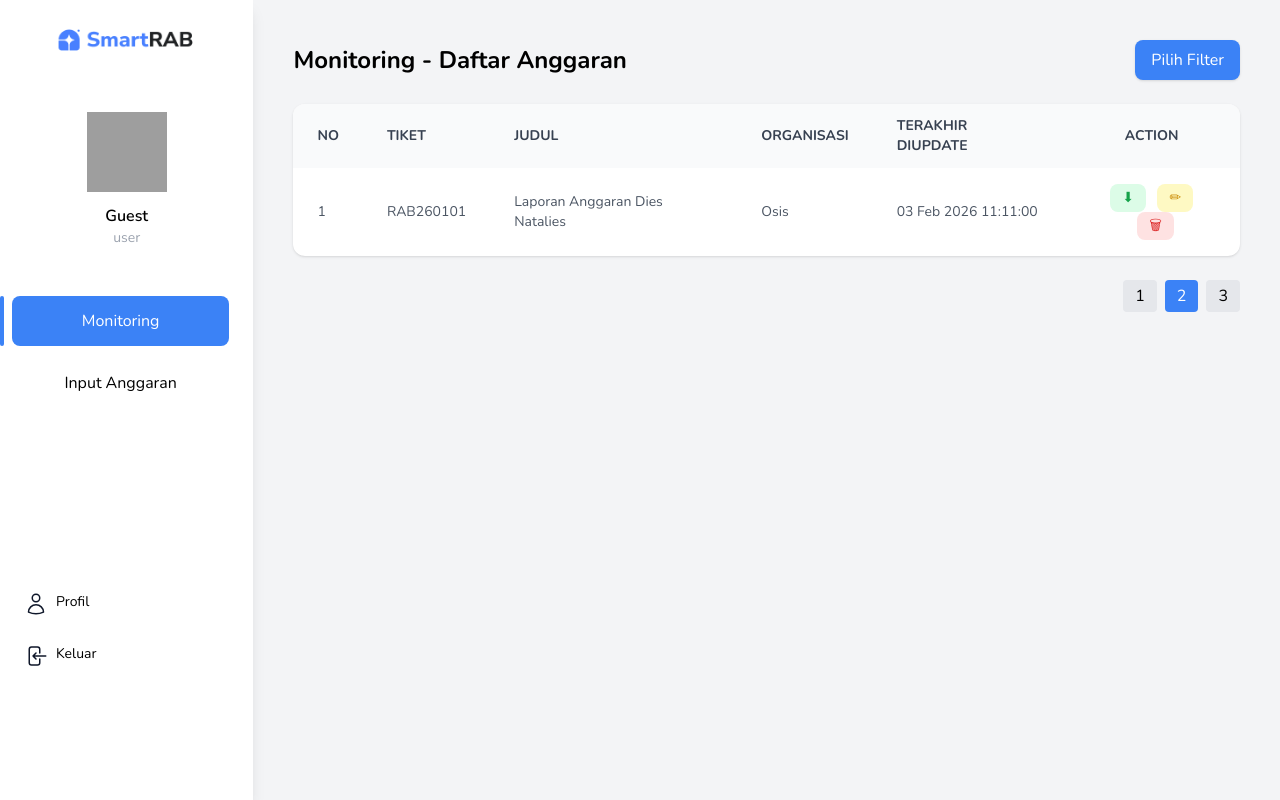
After one commit to nessamm/projek-tugas-akhir, a CodeIgniter app: page /tugas-akhir/monitoring in a window 1280 px wide. The commit adds this page. Run offline with CodeIgniter, Linux system fonts and the light colour scheme; style sheets or scripts are compiled from the project's sources; grey boxes are pictures that could not be loaded.

Commit message:
feat: add sidebar

```diff
--- a/application/config/routes.php
+++ b/application/config/routes.php
@@ -53,3 +53,4 @@ $route['default_controller'] = 'welcome';
 $route['404_override'] = '';
 $route['translate_uri_dashes'] = FALSE;
 $route['login'] = 'C_Login/login';
+$route['monitoring'] = 'C_Monitoring/index';
--- /dev/null
+++ b/application/controllers/C_Monitoring.php
@@ -0,0 +1,20 @@
+<?php
+defined('BASEPATH') OR exit('No direct script access allowed');
+
+class C_Monitoring extends CI_Controller {
+
+    public function __construct()
+    {
+        parent::__construct();
+        $this->load->helper('url');
+        $this->load->library('form_validation');
+        $this->load->library('session');
+    }
+
+    public function index()
+    {
+        $this->load->view('layout/header');
+        $this->load->view('layout/sidebar');
+        $this->load->view('V_Monitoring');
+    }
+}
--- /dev/null
+++ b/application/views/V_Monitoring.php
@@ -0,0 +1,62 @@
+<!DOCTYPE html>
+<html>
+<head>
+    <title>Monitoring - SmartRAB</title>
+</head>
+<body class="bg-gray-100 flex min-h-screen">
+
+<div class="flex min-h-screen">
+
+    <!-- CONTENT -->
+    <main class="flex-1 p-10">
+
+        <!-- Header -->
+        <div class="flex justify-between items-center mb-6">
+            <h2 class="text-2xl font-bold">Monitoring - Daftar Anggaran</h2>
+            <button class="bg-blue-500 text-white px-4 py-2 rounded-lg shadow">
+                Pilih Filter
+            </button>
+        </div>
+
+        <!-- Table -->
+        <div class="bg-white rounded-xl shadow overflow-hidden">
+            <table class="min-w-full text-sm text-gray-600">
+                <thead class="bg-gray-50 text-gray-700">
+                    <tr>
+                        <th class="px-6 py-3 text-left">NO</th>
+                        <th class="px-6 py-3 text-left">TIKET</th>
+                        <th class="px-6 py-3 text-left">JUDUL</th>
+                        <th class="px-6 py-3 text-left">ORGANISASI</th>
+                        <th class="px-6 py-3 text-left">TERAKHIR DIUPDATE</th>
+                        <th class="px-6 py-3 text-center">ACTION</th>
+                    </tr>
+                </thead>
+                <tbody class="divide-y">
+                    <tr class="hover:bg-gray-50">
+                        <td class="px-6 py-4">1</td>
+                        <td class="px-6 py-4">RAB260101</td>
+                        <td class="px-6 py-4">Laporan Anggaran Dies Natalies</td>
+                        <td class="px-6 py-4">Osis</td>
+                        <td class="px-6 py-4">03 Feb 2026 11:11:00</td>
+                        <td class="px-6 py-4 text-center space-x-2">
+                            <button class="bg-green-100 text-green-600 px-3 py-1 rounded-lg">⬇</button>
+                            <button class="bg-yellow-100 text-yellow-600 px-3 py-1 rounded-lg">✏</button>
+                            <button class="bg-red-100 text-red-600 px-3 py-1 rounded-lg">🗑</button>
+                        </td>
+                    </tr>
+                </tbody>
+            </table>
+        </div>
+
+        <!-- Pagination -->
+        <div class="flex justify-end mt-6 space-x-2">
+            <button class="px-3 py-1 bg-gray-200 rounded">1</button>
+            <button class="px-3 py-1 bg-blue-500 text-white rounded">2</button>
+            <button class="px-3 py-1 bg-gray-200 rounded">3</button>
+        </div>
+
+    </main>
+</div>
+
+</body>
+</html>
--- a/application/views/layout/sidebar.php
+++ b/application/views/layout/sidebar.php
@@ -7,26 +7,93 @@
     </div>
 
     <div class="flex flex-col items-center mb-6 p-6">
-        <div class="w-20 h-20 bg-gray-300 rounded-full mb-3"></div>
-        <p class="font-semibold">Prime Leonard</p>
+
+        <div class="w-20 h-20 mb-3">
+            <img src="<?= base_url('assets/icons/profile.svg'); ?>"
+                alt="Profile"
+                class="w-full h-full object-cover">
+        </div>
+
+        <p class="font-semibold"><?= $this->session->userdata('fullname') ? $this->session->userdata('fullname') : 'Guest'; ?></p>
         <span class="text-sm text-gray-400">user</span>
+
     </div>
 
     <nav class="space-y-3">
-        <div class="flex gap-2 pr-6" style="height:50px;">
-            <div class="block px-1 py-2 rounded-lg bg-blue-500 text-white">
-            </div>
-            <a href="#" class="flex items-center justify-center w-full px-4 pr-6 rounded-lg bg-blue-500 text-white">
+        <!-- Monitoring -->
+        <div class="menu-item flex gap-2 pr-6 cursor-pointer" style="height:50px">
+            <div class="indicator w-1 rounded-lg transition-all duration-300"></div>
+            <a href="<?= site_url('monitoring'); ?>" class="menu-link flex items-center justify-center w-full px-4 rounded-lg transition-all duration-300 hover:bg-gray-100">
                 Monitoring
             </a>
         </div>
-        <a href="#" class="flex items-center justify-center w-full px-4 py-2 rounded-lg hover:bg-gray-100" style="height:50px;">
-            Input Anggaran
-        </a>
+
+        <!-- Input Anggaran -->
+        <div class="menu-item flex gap-2 pr-6 h-[50px] cursor-pointer" style="height:50px">
+            <div class="indicator w-1 rounded-lg transition-all duration-300"></div>
+            <a href="#" class="menu-link flex items-center justify-center w-full px-4 rounded-lg transition-all duration-300 hover:bg-gray-100">
+                Input Anggaran
+            </a>
+        </div>
+
     </nav>
 
-    <div class="mt-10 space-y-3 text-sm p-6">
-        <a href="#" class="block text-gray-600">Profil</a>
-        <a href="#" class="block text-red-500">Keluar</a>
+
+    <div class="mt-40 space-y-3 text-sm p-6">
+        <a href="#" class="flex items-center gap-3 mb-8 transition-all">
+            <span class="w-5 h-5">
+                <?= file_get_contents(FCPATH . 'assets/icons/user.svg'); ?>
+            </span>
+            Profil
+        </a>
+
+        <a href="#" class="flex items-center gap-3 transition-all">
+            <span class="w-5 h-5">
+                <?= file_get_contents(FCPATH . 'assets/icons/logout.svg'); ?>
+            </span>
+            Keluar
+        </a>
     </div>
 </aside>
+
+<script>
+    const menuItems = document.querySelectorAll('.menu-item');
+    const currentUrl = window.location.href;
+
+    menuItems.forEach(item => {
+        const link = item.querySelector('.menu-link');
+
+        // Cek apakah url sama dengan halaman sekarang
+        if (currentUrl.includes(link.getAttribute('href'))) {
+
+            item.querySelector('.indicator')
+                .classList.add('bg-blue-500');
+
+            link.classList.add('bg-blue-500', 'text-white');
+            link.classList.remove('hover:bg-gray-100');
+        }
+
+        item.addEventListener('click', function() {
+
+            menuItems.forEach(menu => {
+                menu.querySelector('.indicator')
+                    .classList.remove('bg-blue-500');
+
+                menu.querySelector('.menu-link')
+                    .classList.remove('bg-blue-500', 'text-white');
+
+                menu.querySelector('.menu-link')
+                    .classList.add('hover:bg-gray-100');
+            });
+
+            this.querySelector('.indicator')
+                .classList.add('bg-blue-500');
+
+            this.querySelector('.menu-link')
+                .classList.add('bg-blue-500', 'text-white');
+
+            this.querySelector('.menu-link')
+                .classList.remove('hover:bg-gray-100');
+        });
+    });
+</script>
```
Also changed, not shown: assets/icons/logout.svg (added), assets/icons/profile.svg (added), assets/icons/user.svg (added).
